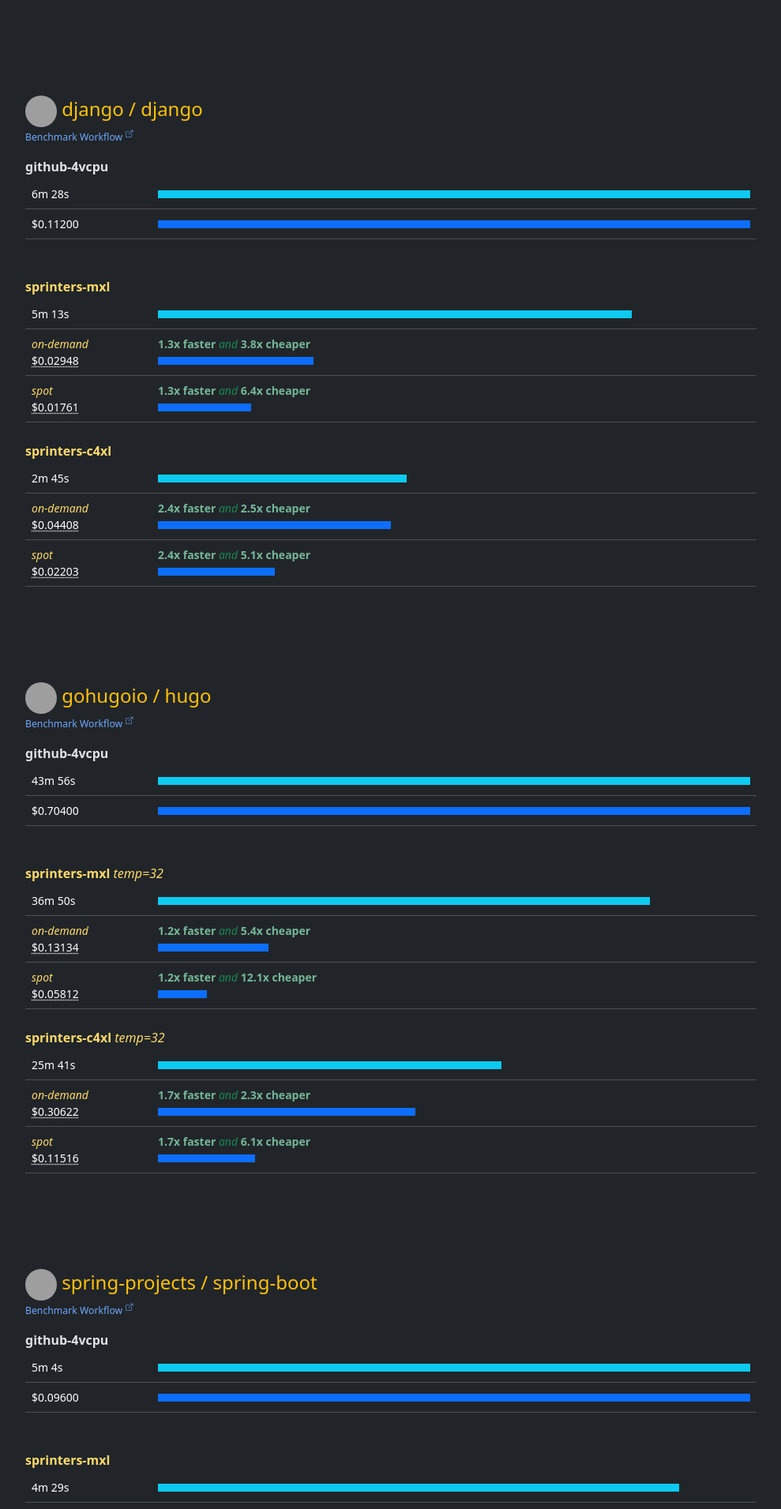
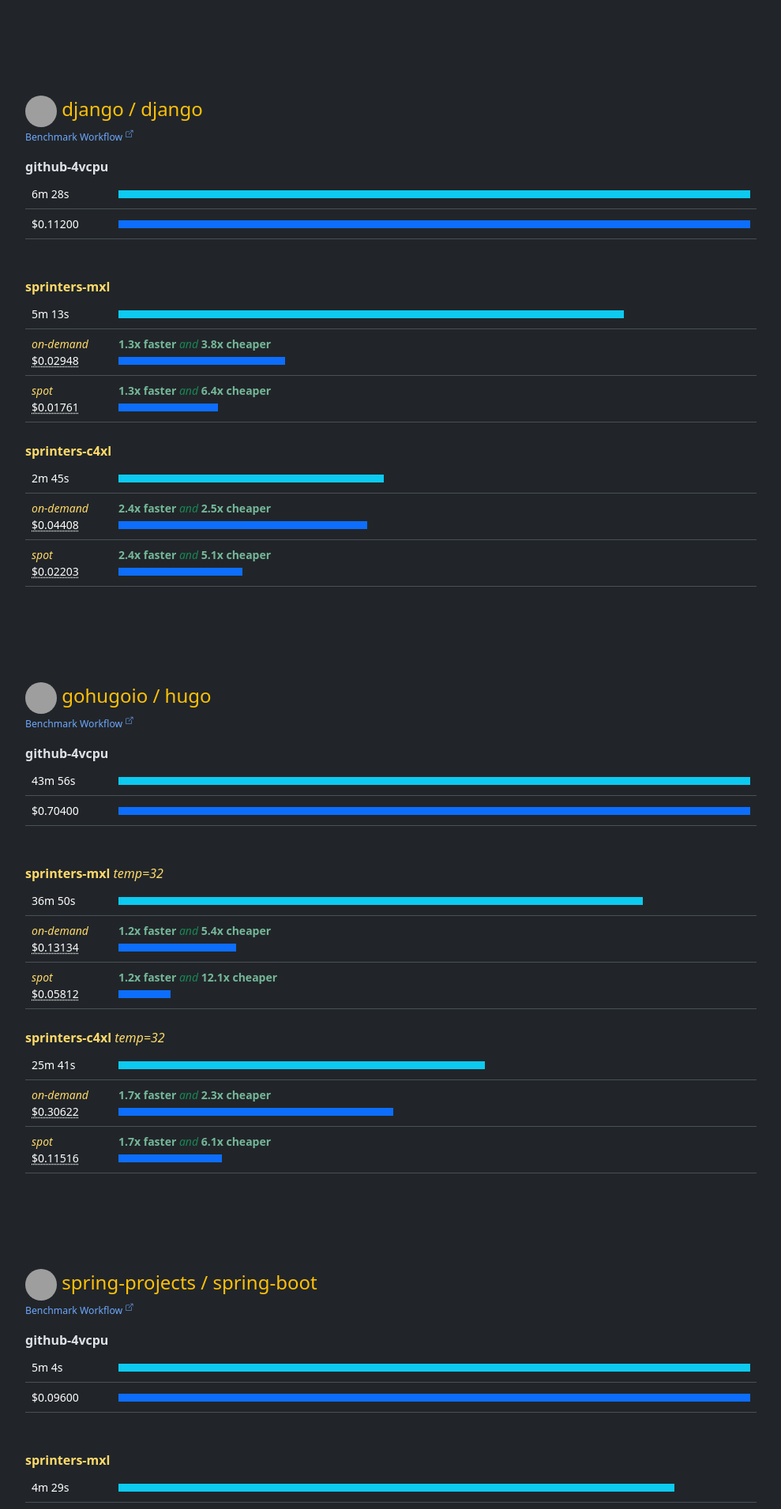
Before and after one commit to sprinters-sh/sprinters.sh, a Jekyll site: the page built from docs/benchmarks.md, in a window 1280 px wide. Shown: the part 555-2466 px from the top of the page at 79% size, without its empty margins (240-1229 px from the left). Built offline with Jekyll 4.4.1, drawn with Linux system fonts in a browser that asks for light colours; grey boxes are pictures that could not be loaded.

Commit message:
Minor layout tweak

```diff
--- a/_includes/benchmark.html
+++ b/_includes/benchmark.html
@@ -3,6 +3,8 @@
 </p>
 {% assign external-link="https://github.com/sprinters-sh/sprinters/actions/workflows/benchmark-" | append: include.repo | append: ".yml" %}
 {% include external-link.html text="Benchmark Workflow" href=external-link %}{: .fs-8 }
+
+{% assign col1-width="110px" %}
 
 {% assign github-machine="github-4vcpu" %}
 {% assign sprinters-mxl-machine="sprinters-mxl" %}
@@ -34,7 +36,7 @@
 <p class="mb-1 mt-3"><span class="fw-bold">{{ github-machine }}</span></p>
 <table class="table mb-0 fs-7">
     <tr>
-        <td style="width: 160px">{% include timing.html seconds=include.github-duration %}</td>
+        <td style="width: {{ col1-width }}">{% include timing.html seconds=include.github-duration %}</td>
         <td><div class="d-inline-block bg-info" style="height: 10px; width: 100%; "></div></td>
     </tr>
     <tr>
@@ -46,7 +48,7 @@
 <p class="mb-1 mt-5 text-warning-emphasis"><span class="fw-bold">{{ sprinters-mxl-machine }}</span> <span class="fst-italic">{{ include.sprinters-mxl-config }}</span></p>
 <table class="table mb-0 fs-7">
     <tr>
-        <td style="width: 160px">{% include timing.html seconds=include.sprinters-mxl-duration %}</td>
+        <td style="width: {{ col1-width }}">{% include timing.html seconds=include.sprinters-mxl-duration %}</td>
         <td><div class="d-inline-block bg-info" style="height: 10px; width: {{ sprinters-mxl-duration-percentage }}%; "></div></td>
     </tr>
     <tr>
@@ -119,7 +121,7 @@
 <p class="mb-1 mt-4 text-warning-emphasis"><span class="fw-bold">{{ sprinters-c4xl-machine }}</span> <span class="fst-italic">{{ include.sprinters-c4xl-config }}</span></p>
 <table class="table mb-0 fs-7">
     <tr>
-        <td style="width: 160px">{% include timing.html seconds=include.sprinters-c4xl-duration %}</td>
+        <td style="width: {{ col1-width }}">{% include timing.html seconds=include.sprinters-c4xl-duration %}</td>
         <td><div class="d-inline-block bg-info" style="height: 10px; width: {{ sprinters-c4xl-duration-percentage }}%; "></div></td>
     </tr>
     <tr>
```
